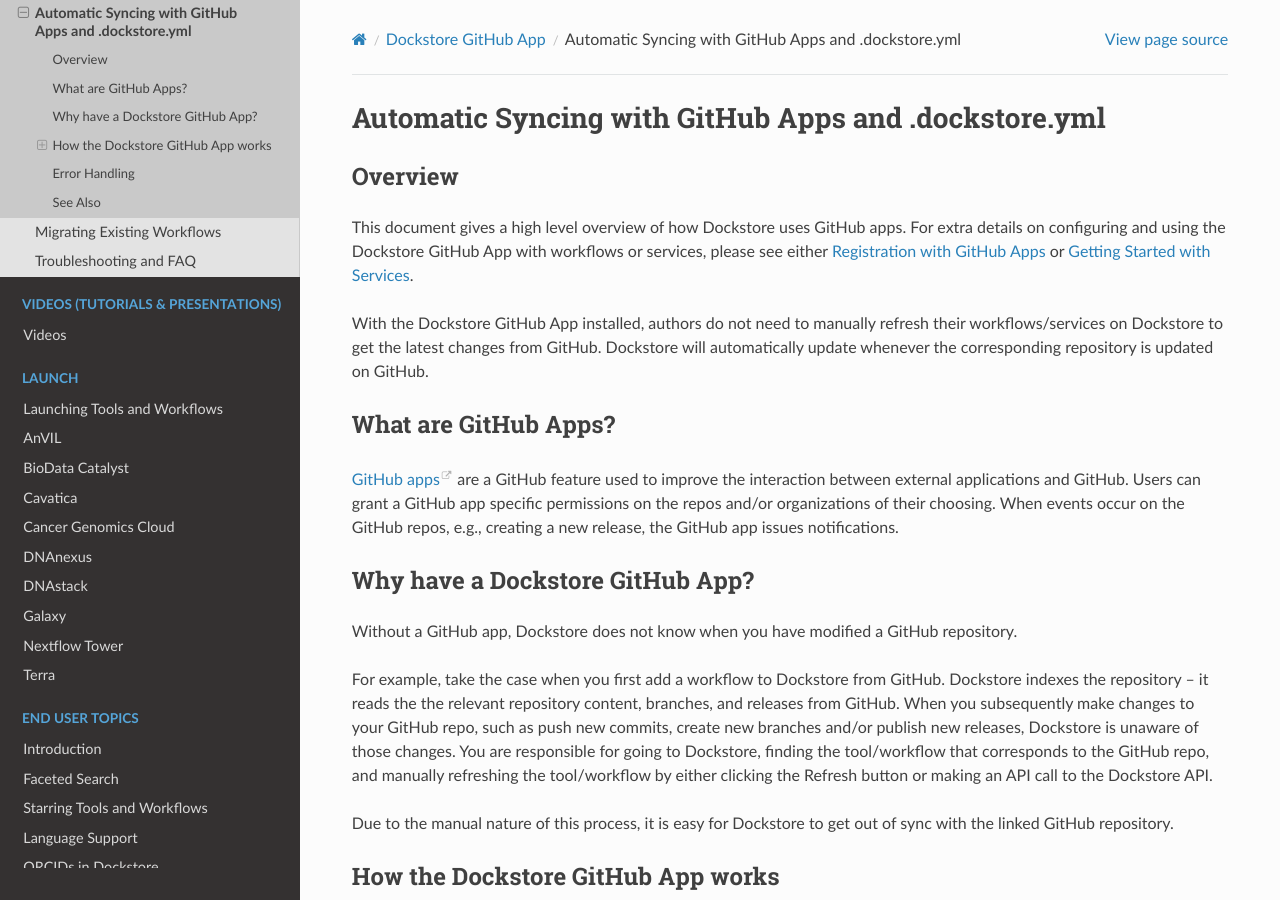
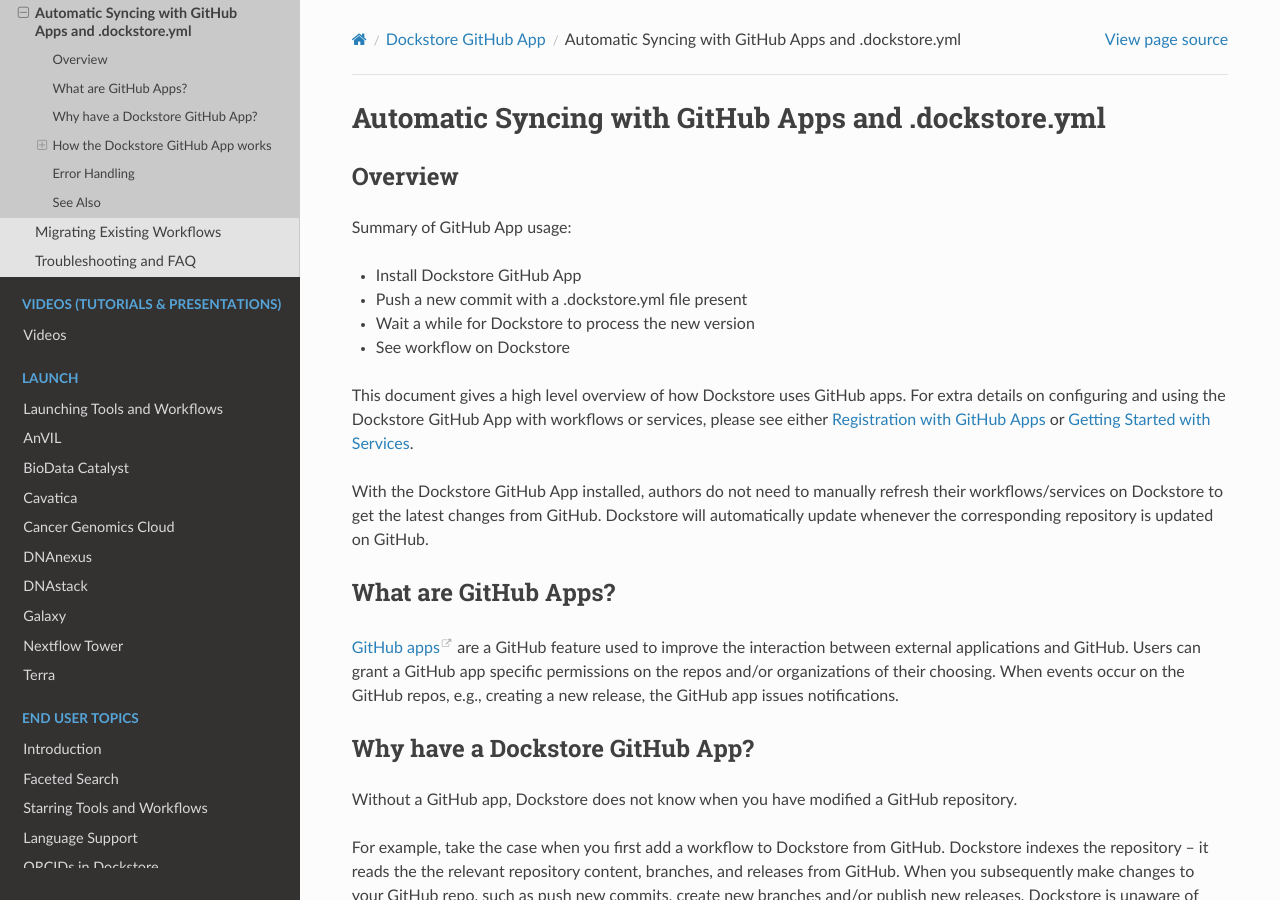
Before and after one commit to dockstore/dockstore-documentation, a Sphinx documentation site: the page built from docs/getting-started/github-apps/github-apps.rst, in a window 1280 px wide and 900 px high. Built offline with Sphinx 7.4.7 and the Read the Docs theme 2.0.0, drawn with Linux system fonts in a browser that asks for light colours.

Commit message:
Update github-apps.rst

```diff
--- a/docs/getting-started/github-apps/github-apps.rst
+++ b/docs/getting-started/github-apps/github-apps.rst
@@ -6,6 +6,12 @@
 
 Overview
 --------
+Summary of GitHub App usage:
+
+- Install Dockstore GitHub App
+- Push a new commit with a .dockstore.yml file present
+- Wait a while for Dockstore to process the new version
+- See workflow on Dockstore
 
 This document gives a high level overview of how Dockstore uses GitHub apps.
 For extra details on configuring and using the Dockstore
```
